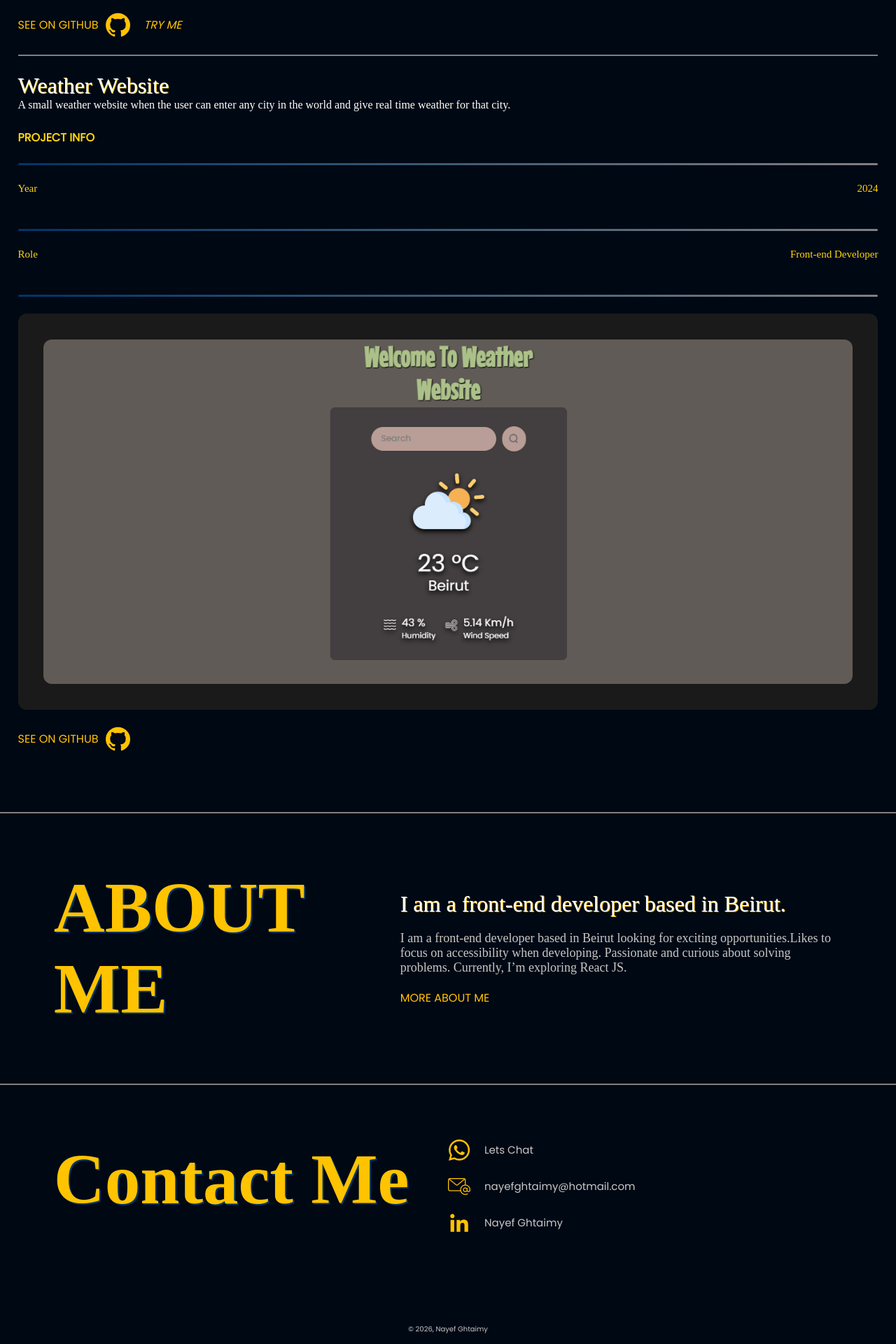
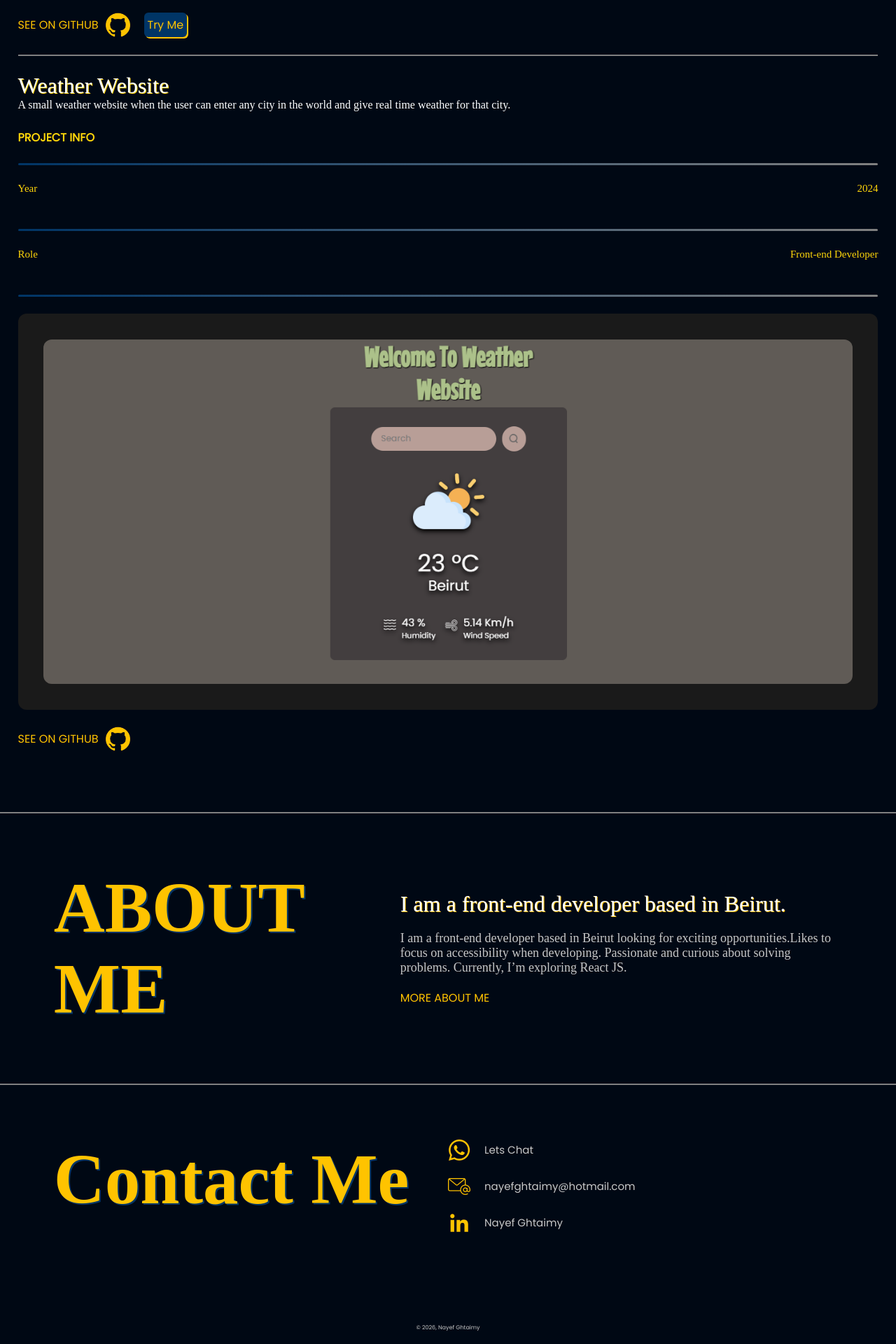
Before and after one commit to NayefGh/Portfolio, a React (Create React App) app: page / in a window 1280 px wide. Shown: the part 3960-5880 px from the top of the page at 70% size. Built offline with nearby package versions, Linux system fonts and the light colour scheme; a web font is replaced by a local one.

Commit message:
Initial commit

```diff
--- a/src/App.css
+++ b/src/App.css
@@ -375,25 +375,15 @@ hr {
   align-items: center;
   gap: 20px;
 }
-.try {
-  font-family: "poppins";
-  color: #ffc300;
-  font-style: italic;
-  text-decoration: none;
-}
-.try:hover {
-  color: #457b9d;
-  transition: 0.2s ease-in-out;
-  text-decoration: underline;
-}
+
 .footer {
   color: #c7c7c7;
   font-family: "poppins";
   display: flex;
-  font-size: 10px;
+  font-size: 8px;
   align-items: center;
   justify-content: center;
-  margin-bottom: 1%;
+  margin-bottom: 2px;
 }
 .third-body {
   display: flex;
@@ -679,6 +669,29 @@ hr {
   font-size: 16px;
   font-weight: 400;
 }
+.try {
+  font-family: "poppins";
+   background-color: #003566;
+  display: flex;
+  padding: 5px;
+  border-radius: 6px;
+  cursor: pointer;
+  box-shadow: 2px 2px 0px #ffc300;
+  color: #ffc300;
+  font-family: 'poppins';
+  text-decoration: none;
+}
+.try:hover {
+  background-color: black;
+  box-shadow: 2px 2px 0px #003566;
+  transition: 0.2s ease-in-out;
+}
+.try:active {
+  transform: translateY(4px);
+  background-color: #eaeaea;
+  color: #003566;
+  box-shadow: none;
+}
 .top-btn-func {
   display: flex;
   justify-content: space-between;
@@ -718,9 +731,9 @@ hr {
     display: flex;
     align-items: center;
   }
-  .title-pic {
+  /* .title-pic {
     display: none;
-  }
+  } */
   .first-pic {
     display: none;
   }
@@ -728,6 +741,7 @@ hr {
     justify-content: center;
     align-items: center;
     display: flex;
+    width: 100%;
   }
   .intro h1 {
     font-size: 70px;
@@ -736,6 +750,9 @@ hr {
   }
 }
 @media (max-width: 666px) {
+  .title-pic{
+    display: none;
+  }
   .second-body {
     display: flex;
     flex-direction: column;
@@ -818,7 +835,7 @@ hr {
     margin-top: 15px;
   }
   .footer {
-    font-size: 9px;
+    font-size: 5px;
     padding: 10px;
   }
   .about2 {
--- a/src/components/Work.js
+++ b/src/components/Work.js
@@ -112,7 +112,7 @@ const Work = () => {
                   <img src={git} alt="" />
                 </div>
                 <a className="try" href="https://marleys-lb.netlify.app/">
-                  TRY ME
+                  Try Me
                 </a>
               </div>
             </div>
```
